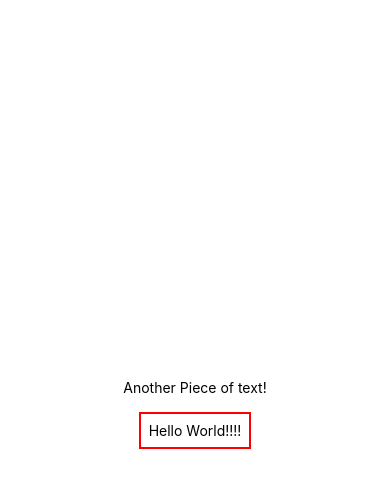
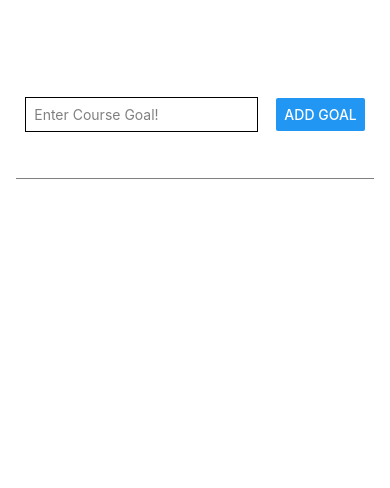
Before and after one commit to MishG777/RN_courseGoals, a React Native app: screen / in a window 390 px wide. Shown: the top 488 px of the page. Built offline with nearby package versions, Linux system fonts and the light colour scheme.

Commit message:
adding styling | updating input and output sections for goals | handling events

```diff
--- a/App.js
+++ b/App.js
@@ -1,36 +1,64 @@
-import { StatusBar } from "expo-status-bar";
-import { StyleSheet, Text, View, Button } from "react-native";
+import { useState } from "react";
+import { StyleSheet, Text, View, TextInput, Button } from "react-native";
 
 export default function App() {
+  const [enteredGoals, setEnteredGoals] = useState("");
+  const [goals, setGoals] = useState([]);
+
+  function goalInputHandler(enteredText) {
+    setEnteredGoals(enteredText);
+  }
+
+  function addGoalHandler() {
+    setGoals((prev) => {
+      return [...prev, enteredGoals];
+    });
+  }
+
   return (
-    <View style={styles.container}>
-      <View>
-        <Text>Another Piece of text!</Text>
+    <View style={styles.appContainer}>
+      {/*input area, where users can enter a text and submit a goal */}
+      <View style={styles.inputCont}>
+        <TextInput
+          onChangeText={goalInputHandler}
+          placeholder="Enter Course Goal!"
+          placeholderTextColor="grey"
+          style={styles.textInput}
+        />
+        <Button title="Add Goal" onPress={addGoalHandler} />
       </View>
-      <Text
-        //style={{ margin: 16, borderWidth: 2, borderColor: "red", padding: 8 }}
-        style={styles.dummyText}
-      >
-        Hello World!!!!
-      </Text>
-      <StatusBar style="auto" />
 
-      {/*<Button title="Go" />*/}
+      {/*for outputing goals (list of goals)*/}
+      <View style={styles.goalsCont}>
+        <Text>{goals}</Text>
+      </View>
     </View>
   );
 }
 
 const styles = StyleSheet.create({
-  container: {
+  appContainer: {
     flex: 1,
-    backgroundColor: "#fff",
+    paddingTop: 50,
+    paddingHorizontal: 16,
+  },
+  inputCont: {
+    flex: 1,
+    flexDirection: "row",
+    justifyContent: "space-around",
     alignItems: "center",
-    justifyContent: "center",
+    marginBottom: 24,
+    borderBottomWidth: 1,
+    borderBottomColor: "grey",
   },
-  dummyText: {
-    margin: 16,
-    borderWidth: 2,
-    borderColor: "red",
+  textInput: {
+    borderWidth: 1,
+    placeholder: "grey",
+    width: "65%",
     padding: 8,
   },
+  goalsCont: {
+    flex: 5,
+    flexDirection: "column",
+  },
 });
```
